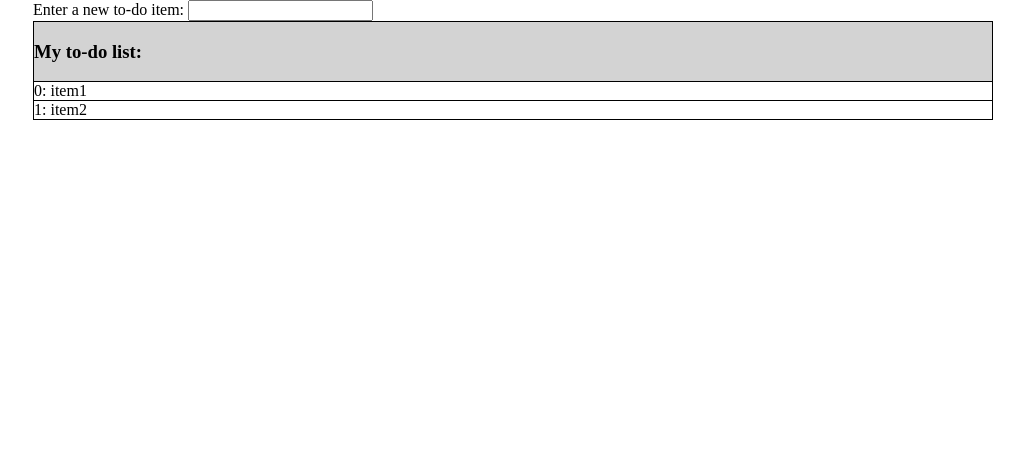
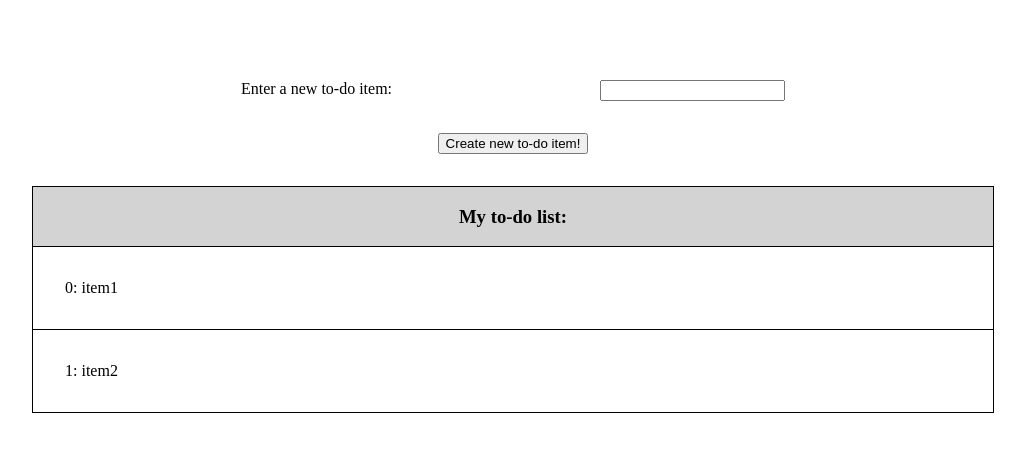
Before and after one commit to richard1634/todoapp, a React (Create React App) app: page / in a window 1280 px wide. Shown: the top 452 px of the page, without its empty margins (127-1152 px from the left). Built offline with nearby package versions, Linux system fonts and the light colour scheme.

Commit message:
spacing between to-dos to look prettier

```diff
--- a/src/App.js
+++ b/src/App.js
@@ -39,14 +39,18 @@ class App extends Component {
 		return (
 			<div className="container" >
 				<form onSubmit={this.handleSubmit}>
-					<label htmlFor="title">Enter a new to-do item: </label>
-					<input onChange={this.handleChange} value={this.state.input} id="title" type="text"/>
+					<div className="add-group" >
+						<label htmlFor="title">Enter a new to-do item: </label>
+						<input onChange={this.handleChange} value={this.state.input} id="title" type="text"/>
+					</div>
 
-					<div className="list-container" >
-						<h3>My to-do list:</h3>
-						{todo_map}
-					</div>
+					<button className="submit-button">Create new to-do item!</button>
 				</form>
+
+				<div className="list-container" >
+					<h3>My to-do list:</h3>
+					{todo_map}
+				</div>
 			</div>
 		);
 	}
--- a/src/style.css
+++ b/src/style.css
@@ -3,6 +3,7 @@ body{
 }
 
 .container{
+    margin-top: 10vh;
     height: 100vh;
     width: 100vw
 }
@@ -12,12 +13,28 @@ body{
     margin: 0 auto
 }
 
+.add-group{
+    display:flex;
+    justify-content: space-evenly
+}
+
+.submit-button{
+    cursor: pointer;
+    display: block;
+    margin: 2rem auto
+}
+
 .list-container{
     border: 1px solid black;
     background-color: lightgray;
 }
 
+.list-container > h3{
+    text-align: center
+}
+
 .todo-item{
+    padding: 2rem;
     border-top: 1px solid black;
     background-color: white
 }
```
